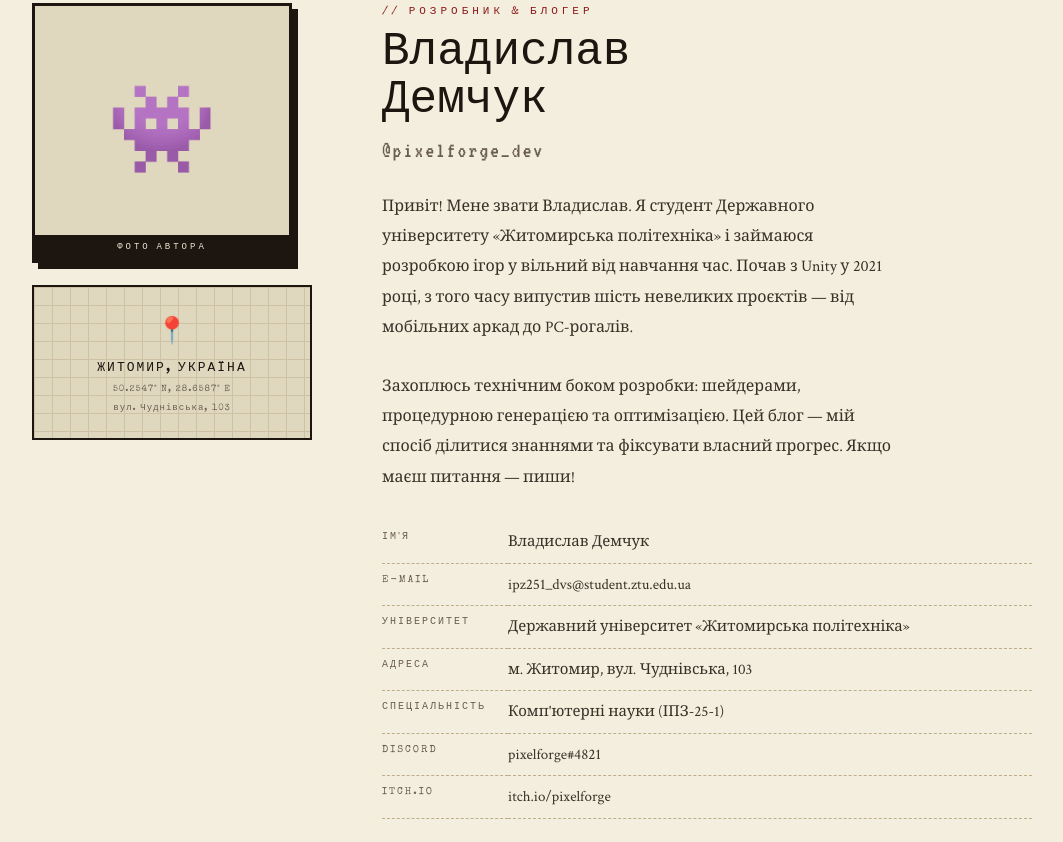
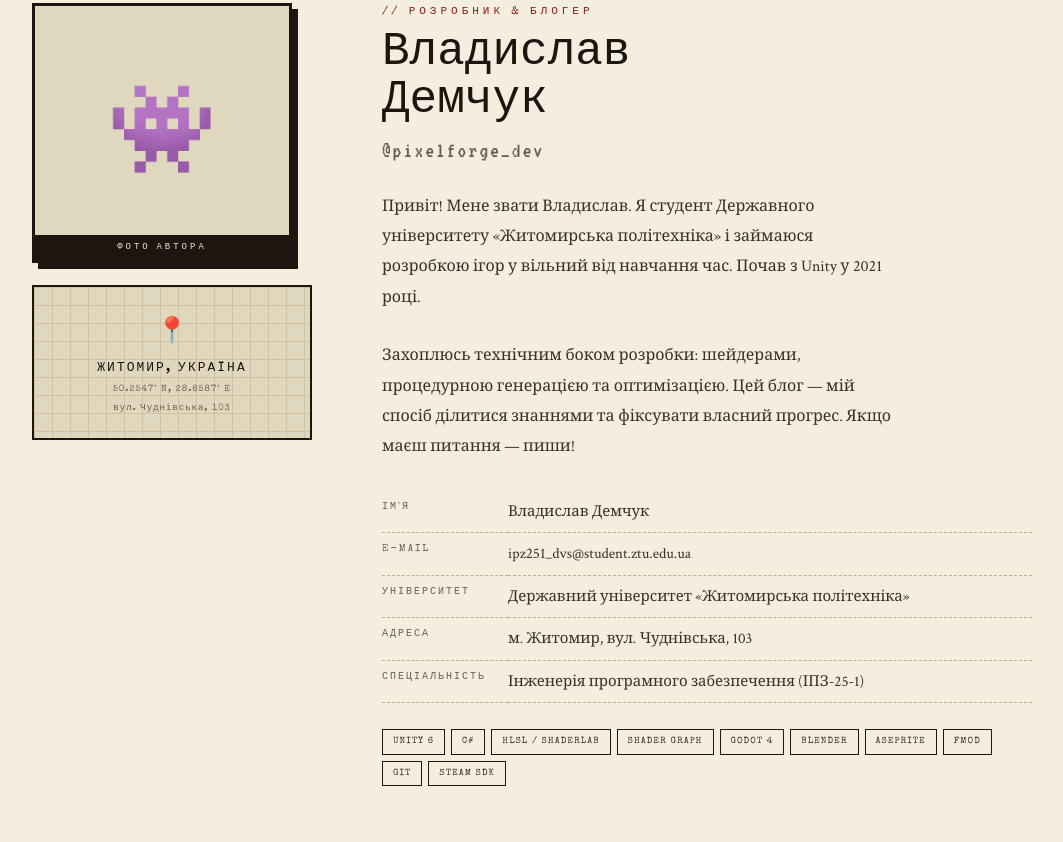
Before and after one commit to ipz251dvs/gamedevblog, a plain HTML site: page index.html in a window 1280 px wide. Shown: the part 9054-9896 px from the top of the page, without its empty margins (108-1171 px from the left). Drawn offline with nearby package versions, Linux system fonts and the light colour scheme.

Commit message:
Update bio and specialty in index.html

```diff
--- a/index.html
+++ b/index.html
@@ -693,16 +693,14 @@ footer{background:var(--ink);color:#9a8e7e;border-top:3px double #3a3028;}
         <div class="a-eye">// Розробник &amp; блогер</div>
         <div class="a-name">Владислав<br>Демчук</div>
         <div class="a-nick">@pixelforge_dev</div>
-        <p class="a-bio">Привіт! Мене звати Владислав. Я студент Державного університету «Житомирська політехніка» і займаюся розробкою ігор у вільний від навчання час. Почав з Unity у 2021 році, з того часу випустив шість невеликих проєктів — від мобільних аркад до PC-рогалів.</p>
+        <p class="a-bio">Привіт! Мене звати Владислав. Я студент Державного університету «Житомирська політехніка» і займаюся розробкою ігор у вільний від навчання час. Почав з Unity у 2021 році.</p>
         <p class="a-bio">Захоплюсь технічним боком розробки: шейдерами, процедурною генерацією та оптимізацією. Цей блог — мій спосіб ділитися знаннями та фіксувати власний прогрес. Якщо маєш питання — пиши!</p>
         <table class="ctable">
           <tr><td>Ім'я</td><td>Владислав Демчук</td></tr>
           <tr><td>E-mail</td><td>ipz251_dvs@student.ztu.edu.ua</td></tr>
           <tr><td>Університет</td><td>Державний університет «Житомирська політехніка»</td></tr>
           <tr><td>Адреса</td><td>м. Житомир, вул. Чуднівська, 103</td></tr>
-          <tr><td>Спеціальність</td><td>Комп'ютерні науки (ІПЗ-25-1)</td></tr>
-          <tr><td>Discord</td><td>pixelforge#4821</td></tr>
-          <tr><td>Itch.io</td><td>itch.io/pixelforge</td></tr>
+          <tr><td>Спеціальність</td><td>Інженерія програмного забезпечення (ІПЗ-25-1)</td></tr>
         </table>
         <div class="a-skills">
           <span class="a-chip">Unity 6</span><span class="a-chip">C#</span>
```
